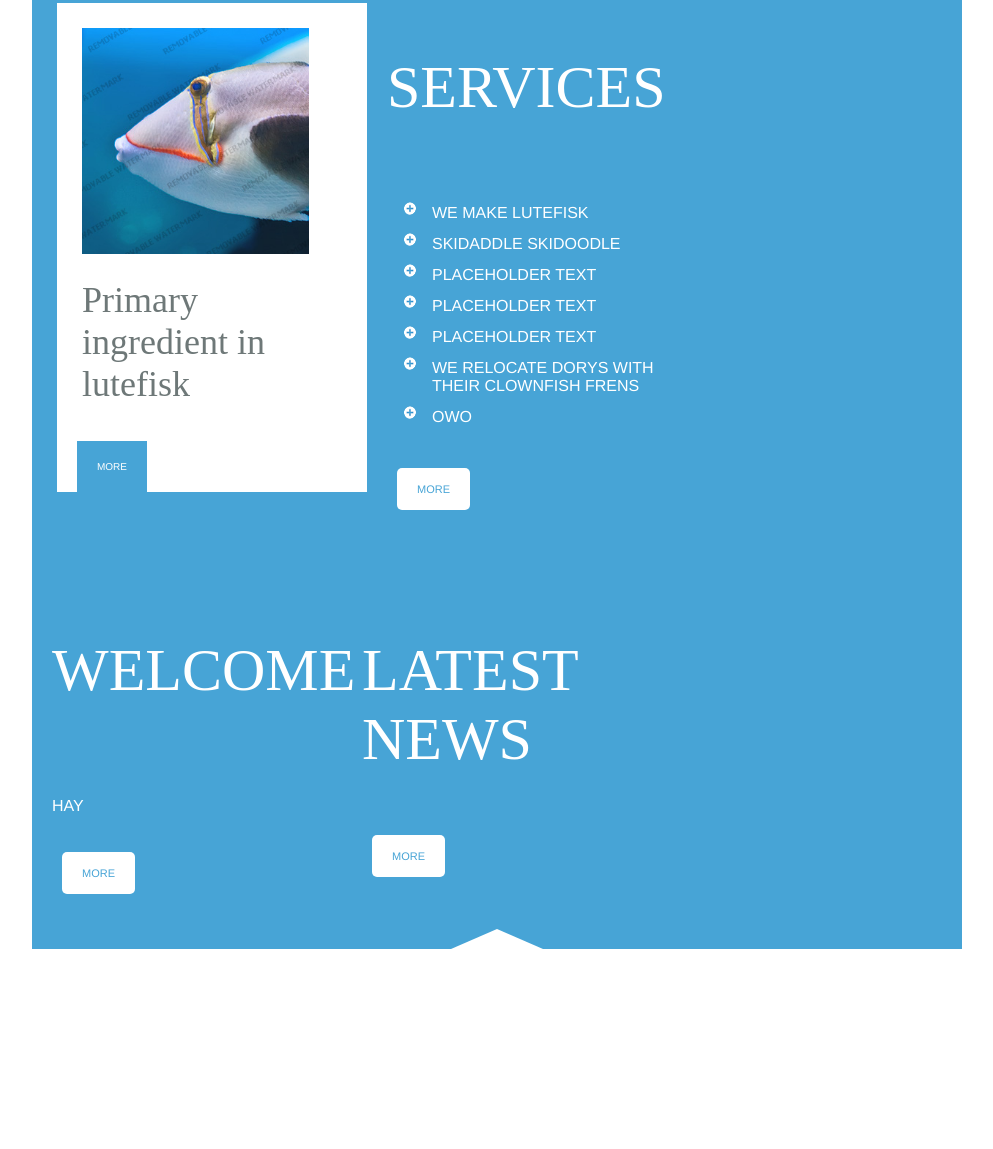
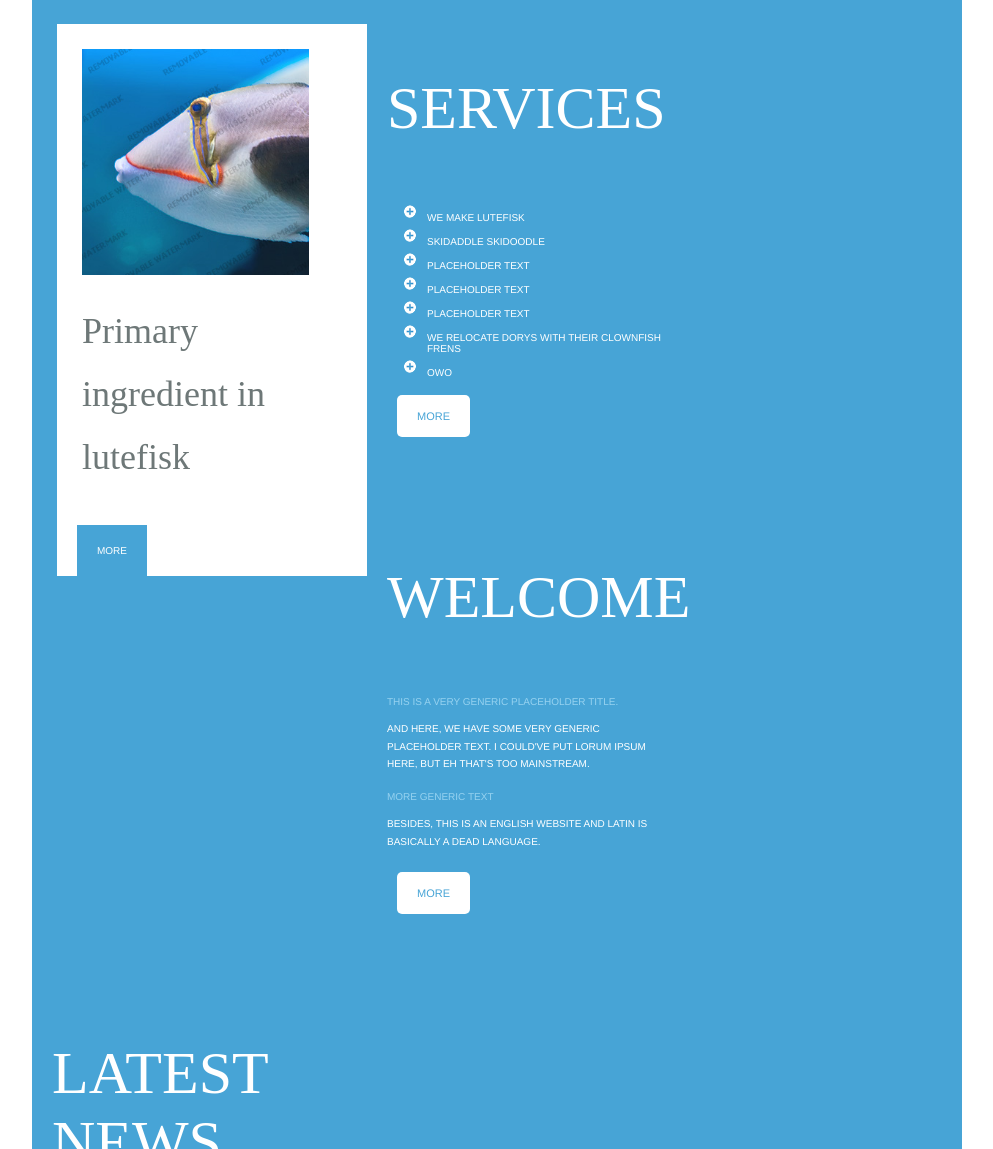
Before and after one commit to Epzilepzi/IST, a plain HTML site: page MockWebsite/index.html in a window 1280 px wide. Shown: the part 1322-2471 px from the top of the page, without its empty margins (143-1136 px from the left). Before the commit the page ends 2420 px from the top, so only its background shows below. Drawn offline with Linux system fonts and the light colour scheme; a web font is replaced by a local one.

Commit message:
spooky text

```diff
--- a/MockWebsite/index.html
+++ b/MockWebsite/index.html
@@ -107,8 +107,17 @@ PHONE: +1 800 559 6580</pre>
       <div id="detail">
         <h1>Welcome</h1>
         <br>
-        <br>
-        <p>hay</p>
+        <p class="spooky">This is a very generic placeholder title.</p>
+        <p>
+          And here, we have some very generic placeholder text. I could've put Lorum Ipsum here,
+          but eh that's too mainstream.
+        </p>
+
+        <p class="spooky">More generic text</p>
+        <p>
+          Besides, this is an English website and Latin is
+          basically a dead language.
+        </p>
         <br>
         <br>
         <a href="#more" class="buttonmore">More</a>
--- a/MockWebsite/style.css
+++ b/MockWebsite/style.css
@@ -18,6 +18,12 @@ h1 {
   font-size: 60px;
   color: white;
   font-weight: normal;
+}
+
+p {
+  font-size: 10px;
+  line-height: 1.75;
+  padding-bottom: 5px;
 }
 
 #address pre {
@@ -153,7 +159,7 @@ h1 {
   padding-top: 50px;
   color: white;
   text-transform: uppercase;
-  font-size: 16px;
+  font-size: 10px;
 }
 
 #info #detail {
@@ -167,7 +173,8 @@ h1 {
 
 #info li {
   list-style-image: url(dot.png);
-  padding: 5px;
+  /* padding: 5px; */
+  margin-bottom: 5px;
 }
 
 #footer {
@@ -201,6 +208,13 @@ h1 {
   text-decoration: none;
   text-transform: uppercase;
   margin-left: 10px;
+}
+
+.spooky {
+  font-size: 10px;
+  color: #96d2f0;
+  padding-bottom: 0px;
+  line-spacing: 0px;
 }
 
 .triangleup {
```
